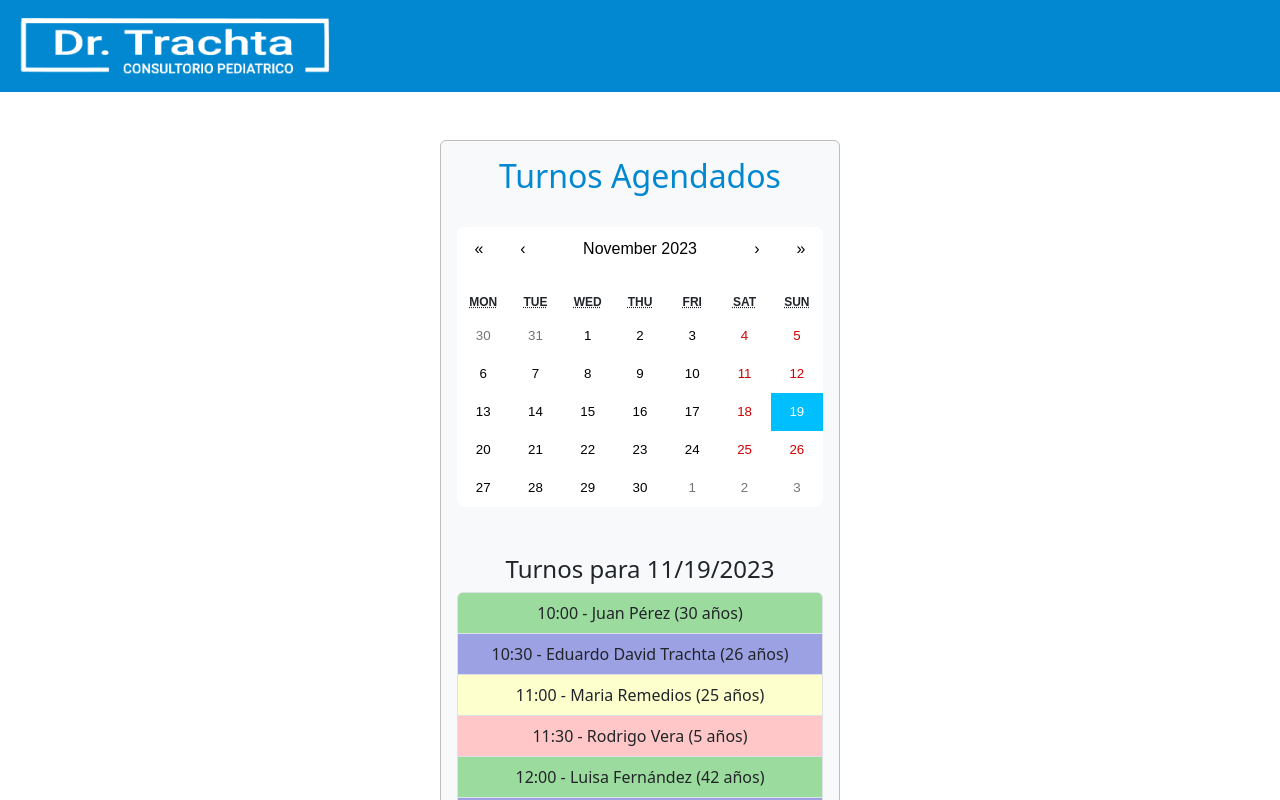
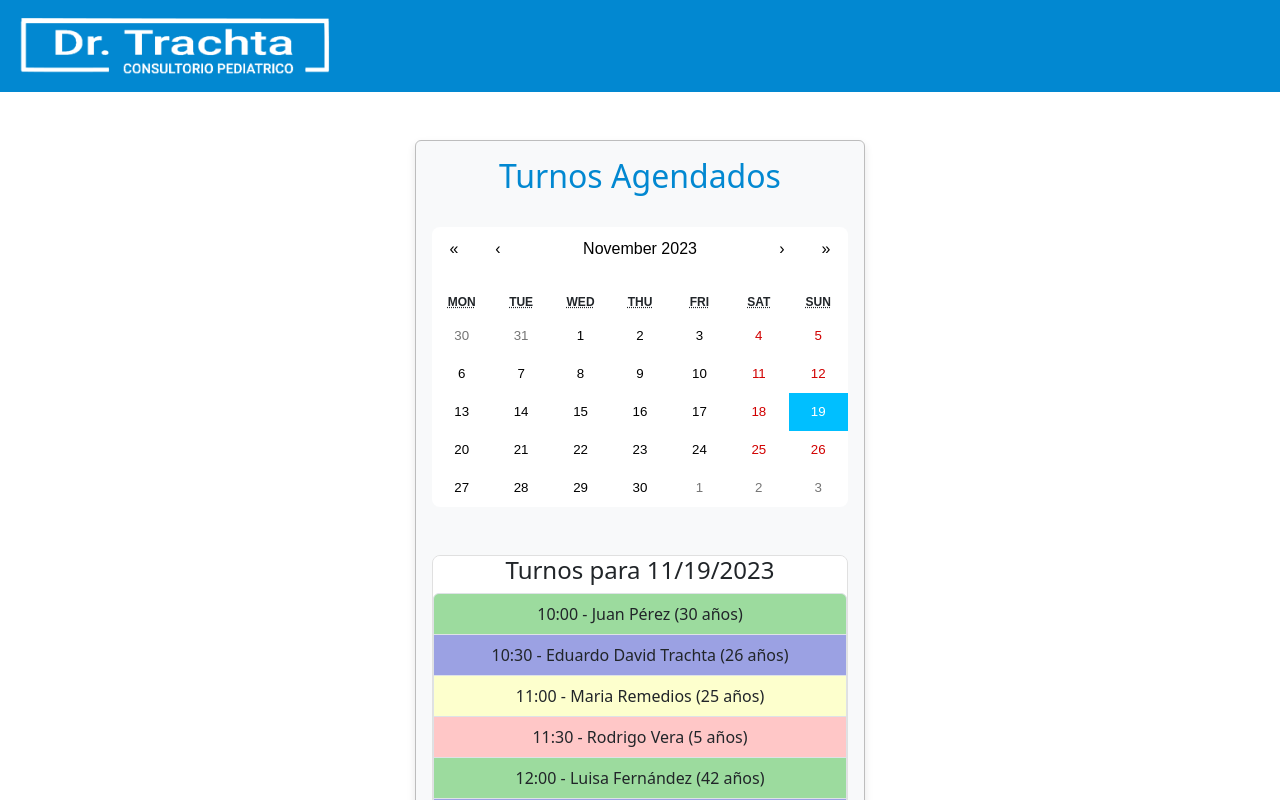
Before and after one commit to mjtrachta/pediatria, a React (Create React App) app in the folder gestion-turnos-clinica/: page /appointment in a window 1280 px wide. Shown: the top 800 px of the page. Built offline with nearby package versions, Linux system fonts and the light colour scheme.

Commit message:
css appointment

```diff
--- a/gestion-turnos-clinica/src/components/Turnos/AppointmentList.css
+++ b/gestion-turnos-clinica/src/components/Turnos/AppointmentList.css
@@ -1,5 +1,5 @@
 .calendar-wrapper {
-    max-width: 400px; /* Ajusta este valor según sea necesario */
+    max-width: 450px; /* Ajusta este valor según sea necesario */
     margin: auto; /* Esto centrará el div si no ocupa el ancho completo de su contenedor */
     background-color: #f8f9fa; /* Color de fondo gris */
 
@@ -12,10 +12,23 @@
 
   }
 
+  .calendar-wrapper {
+    /* Tus otros estilos para calendar-wrapper */
+    background-color: #ffffff; /* Fondo blanco para el contenido principal */
+    box-shadow: 0 4px 8px rgba(0, 0, 0, 0.1); /* Sombra suave para dar profundidad */
+    margin-top: 2rem; /* Espacio arriba para no pegar con la navegación */
+    padding: 2rem; /* Espacio interior para el contenido */
+    border-radius: 8px; /* Bordes redondeados para el wrapper */
+  }
+
+
+
   .appointments-list {
     max-height: 400px; /* Ajusta esto según el tamaño de tu diseño */
     overflow-y: auto; /* Activa el desplazamiento vertical si es necesario */
-    /* Puedes agregar estilos adicionales aquí si lo necesitas */
+    background-color: #ffffff; /* Fondo blanco para la lista */
+  border: 1px solid #e0e0e0; /* Borde para la lista */
+  border-radius: 8px; /* Bordes redondeados para la lista */
   }
 
   /* Estilos adicionales para el scroll en la lista */
```
